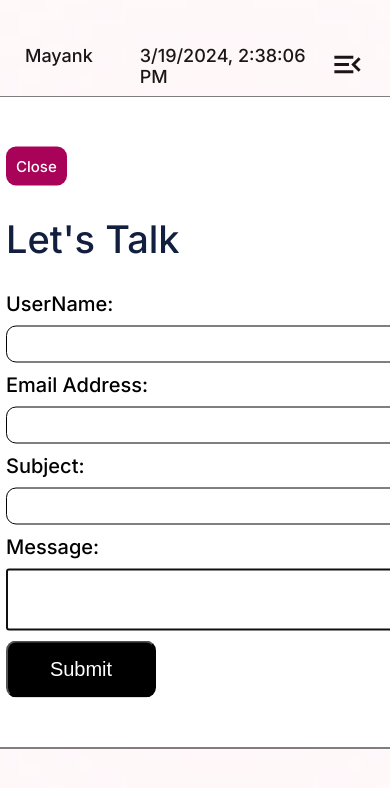
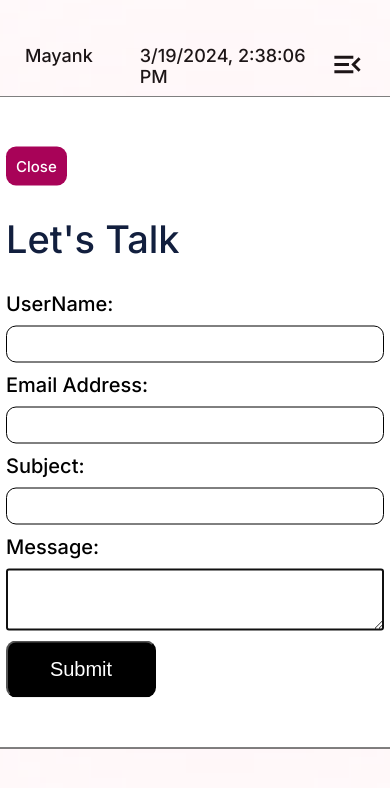
Before and after one commit to Jonny9453/Portfolio, a Next.js app: page /email/i in a window 390 px wide. Shown: the top 788 px of the page. Built offline with nearby package versions, Linux system fonts and the light colour scheme.

Commit message:
sort the font for and inputSize form

```diff
--- a/src/app/@modal/(.)email/[id]/page.css
+++ b/src/app/@modal/(.)email/[id]/page.css
@@ -56,3 +56,19 @@ label{
   font-size: 3rem;
   font-weight: 600;
 }
+
+@media (max-width:500px){
+
+  form>button{
+    width:15rem;
+    padding: 1.5rem;
+    font-size: 2rem;
+  }
+  .closemodal{
+    font-size: 1.5rem;
+  }
+
+  input{
+    width: 100%;
+}
+}
--- a/src/app/email/[id]/page.css
+++ b/src/app/email/[id]/page.css
@@ -67,4 +67,8 @@ label{
   .closemodal{
     font-size: 1.5rem;
   }
+
+  input{
+    width: 100%;
 }
+}
```
